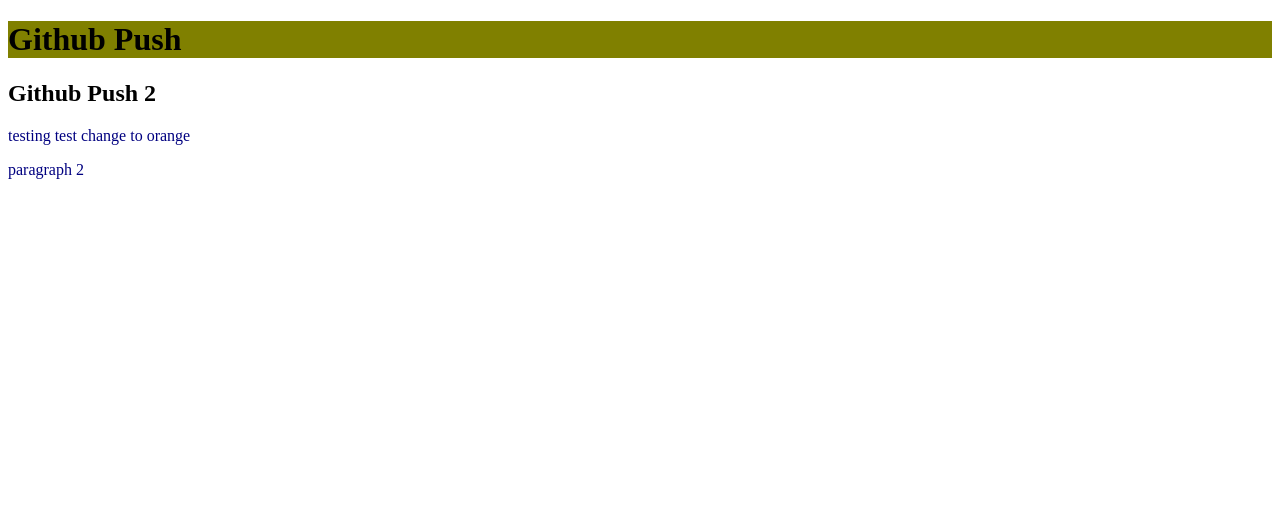
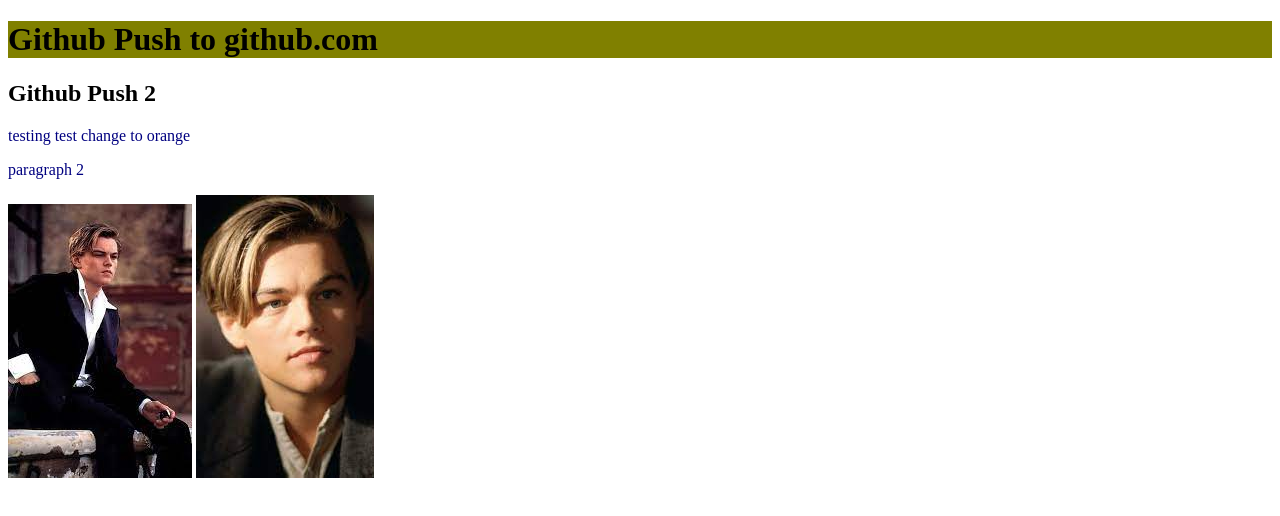
Before and after one commit to ZawwadUlSami/phero2, a plain HTML site: page index.html in a window 1280 px wide. Drawn offline with Linux system fonts and the light colour scheme.

Commit message:
add photos

```diff
--- a/index.html
+++ b/index.html
@@ -8,9 +8,11 @@
     <link rel="stylesheet" href="style.css">
 </head>
 <body>
-    <h1>Github Push</h1>
+    <h1>Github Push to github.com</h1>
     <h2>Github Push 2</h2>
     <p>testing test change to orange </p>
     <p>paragraph 2</p>
+    <img src="dcap1.jpeg" alt="">
+    <img src="dcap2.jpeg" alt="">
 </body>
 </html>
```
Also changed, not shown: dcap1.jpeg (added), dcap2.jpeg (added), dcap3.jpeg (added).
